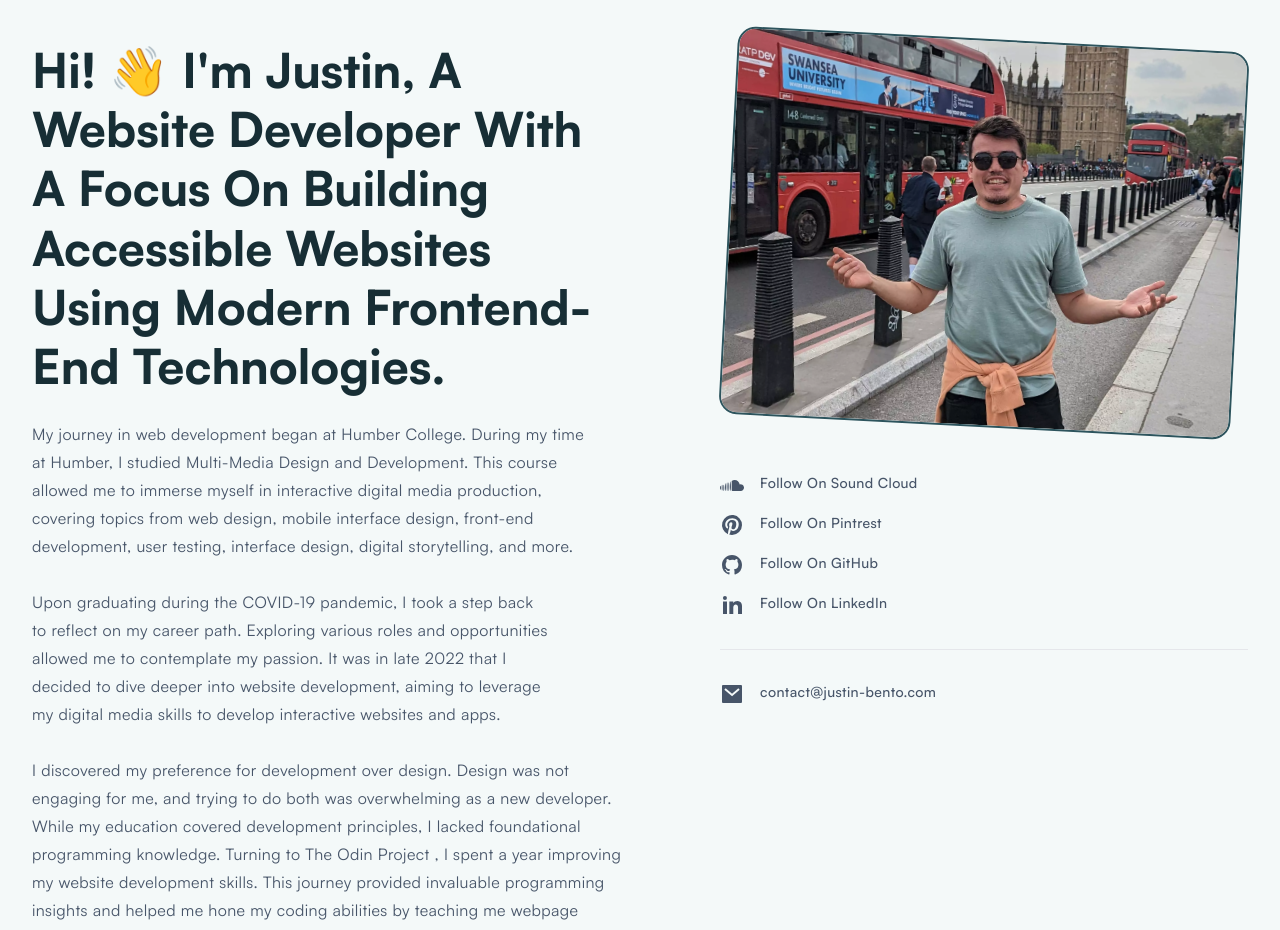
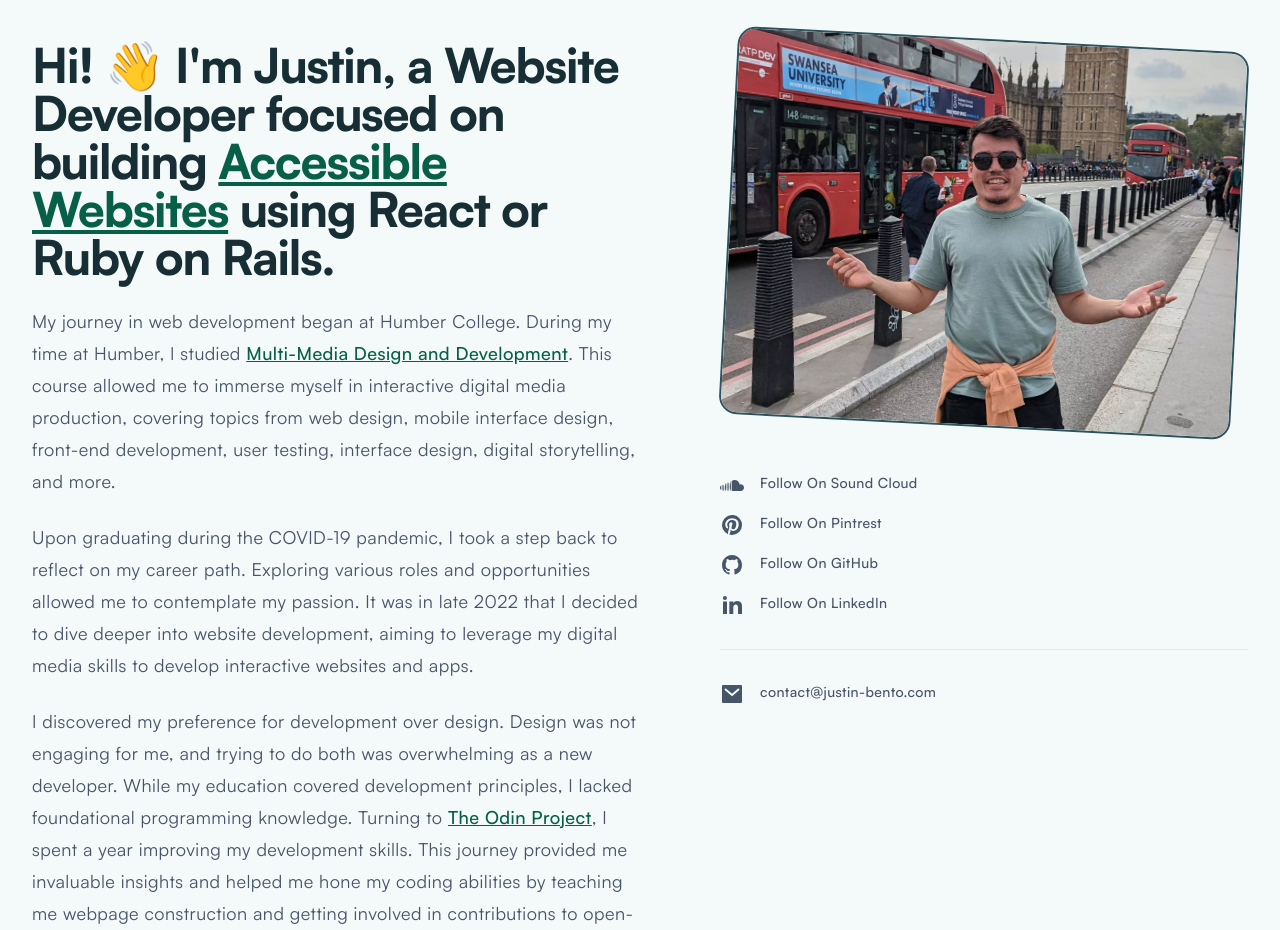
Before and after one commit to Justin-Bento/portfolio, a Next.js app: page /about in a window 1280 px wide. Shown: the part 160-1090 px from the top of the page. Built offline with nearby package versions, Linux system fonts and the light colour scheme; no server answers.

Commit message:
Refined typography and grammar mistakes.
• Reset typography defaults to align with Tailwind's base settings, ensuring a consistent styling.

```diff
--- a/pages/about.tsx
+++ b/pages/about.tsx
@@ -34,12 +34,11 @@ export default function about() {
                     </div>
                   </div>
                 </div>
-                <div className="lg:order-first lg:row-span-2 lg:max-w-prose [text-wrap:balance] text-netural-600 dark:text-netural-400">
-                  <h1 className="block capitalize tracking-normal text-3xl sm:text-4xl md:leading-[3.7rem] font-extrabold md:text-5xl ">
-                    Hi! 👋 I&#39;m Justin, A website developer with a focus on building accessible websites using Modern Frontend-End
-                    Technologies.
+                <div className="lg:order-first lg:row-span-2 text-black prose-a:text-emerald-800">
+                  <h1 className="text-5xl font-extrabold tracking-tight">
+                    Hi! 👋 I&#39;m Justin, a Website Developer focused on building <a className=' underline' target='_blank' href="https://www.w3.org/WAI/fundamentals/accessibility-intro/">Accessible Websites</a> using React or Ruby on Rails.
                   </h1>
-                  <div className="mt-6 text-base leading-7 tracking-wider space-y-7">
+                  <div className="mt-6 prose xl:prose-lg w-full">
                     <p>
                       My journey in web development began at Humber College. During my time at Humber, I studied <a href="https://mediaarts.humber.ca/programs/multimedia-design-and-development.html" target="_blank" rel="noopener noreferrer">Multi-Media Design and
                       Development</a>. This course allowed me to immerse myself in interactive digital media production, covering topics from
@@ -54,8 +53,8 @@ export default function about() {
                     <p>
                       I discovered my preference for development over design. Design was not engaging for me, and trying to do both was
                       overwhelming as a new developer. While my education covered development principles, I lacked foundational programming
-                      knowledge. Turning to <a href="https://www.theodinproject.com" target="_blank" rel="noopener noreferrer">The Odin Project</a> , I spent a year improving my website development skills. This journey provided
-                      invaluable programming insights and helped me hone my coding abilities by teaching me webpage construction and getting
+                      knowledge. Turning to <a href="https://www.theodinproject.com" target="_blank" rel="noopener noreferrer">The Odin Project</a>, I spent a year improving my development skills. This journey provided me
+                      invaluable insights and helped me hone my coding abilities by teaching me webpage construction and getting
                       involved in contributions to open-source projects. It was a challenging but rewarding process that boosted my
                       capabilities and engagement.
                     </p>
```
